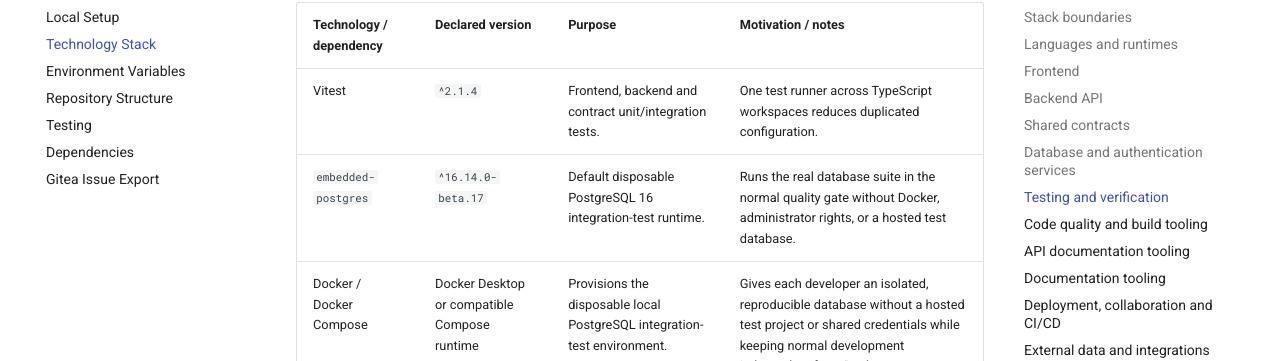
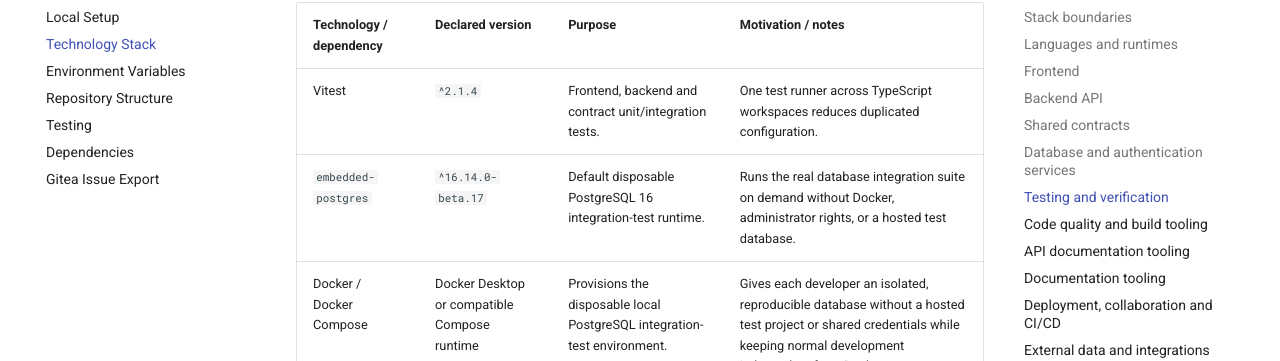
Before and after one commit to NadavSundy/Sport-Analytics-Tool, an MkDocs documentation site: the page built from docs/development/technology-stack.md, in a window 1280 px wide and 900 px high, scrolled down 4495 px. Shown: the part 91-452 px from the top of the window. Built offline with MkDocs 1.6.1 and Material for MkDocs 9.7.7, drawn with Linux system fonts in a browser that asks for light colours.

```diff
--- a/docs/development/technology-stack.md
+++ b/docs/development/technology-stack.md
@@ -81,7 +81,7 @@ ADR-005 records the database host and authentication service as separate Supabas
 | Technology / dependency           | Declared version                             | Purpose                                                                  | Motivation / notes                                                                                                                                                    |
 | --------------------------------- | -------------------------------------------- | ------------------------------------------------------------------------ | --------------------------------------------------------------------------------------------------------------------------------------------------------------------- |
 | Vitest                            | `^2.1.4`                                     | Frontend, backend and contract unit/integration tests.                   | One test runner across TypeScript workspaces reduces duplicated configuration.                                                                                        |
-| `embedded-postgres`               | `^16.14.0-beta.17`                           | Default disposable PostgreSQL 16 integration-test runtime.               | Runs the real database suite in the normal quality gate without Docker, administrator rights, or a hosted test database.                                              |
+| `embedded-postgres`               | `^16.14.0-beta.17`                           | Default disposable PostgreSQL 16 integration-test runtime.               | Runs the real database integration suite on demand without Docker, administrator rights, or a hosted test database.                                                   |
 | Docker / Docker Compose           | Docker Desktop or compatible Compose runtime | Provisions the disposable local PostgreSQL integration-test environment. | Gives each developer an isolated, reproducible database without a hosted test project or shared credentials while keeping normal development independent from Docker. |
 | PostgreSQL container image        | `postgres:16`                                | Runs the repository-managed local integration-test database.             | Uses the same PostgreSQL major version as CI so local database behaviour closely matches the automated pipeline.                                                      |
 | React Testing Library             | `^16.0.1`                                    | React component behaviour tests.                                         | Encourages testing through user-observable component behaviour rather than implementation details.                                                                    |
```
Also changed, not shown: docs/development/setup.md (+1 -1 lines), 1 other file.
